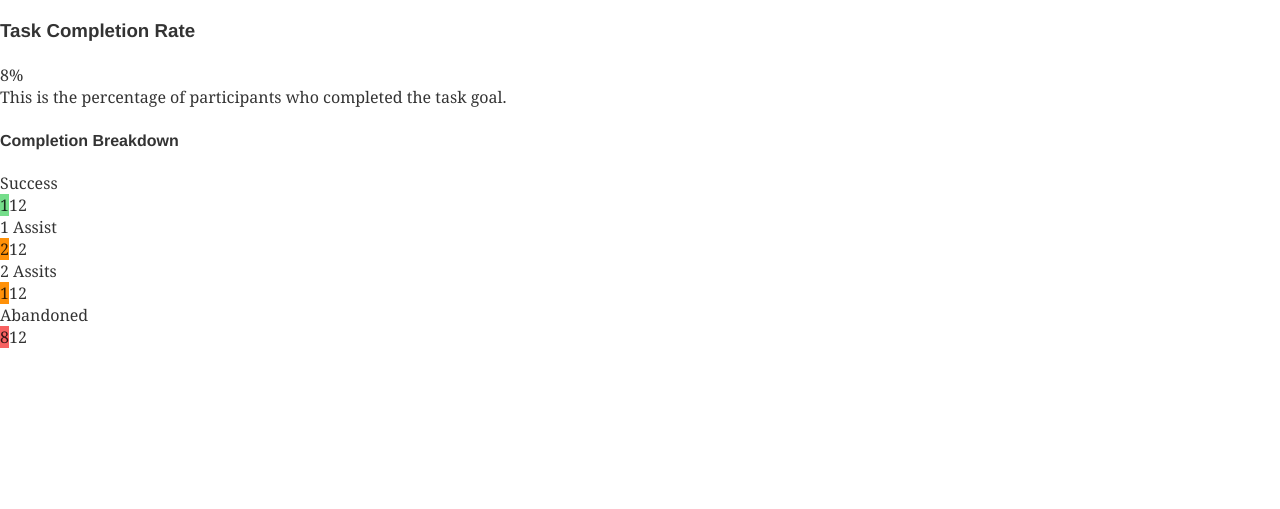
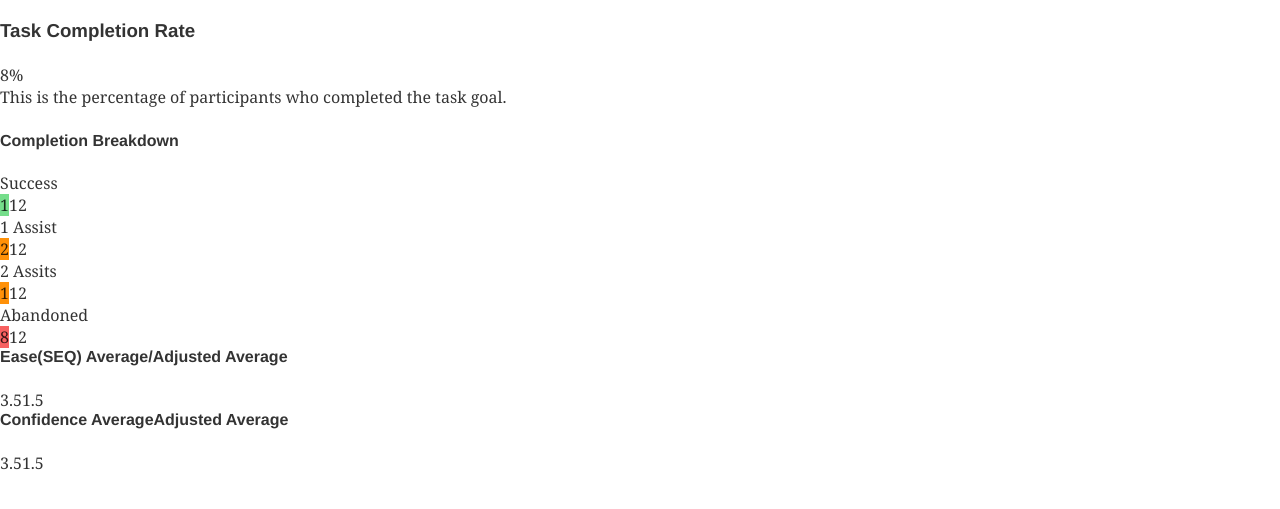
Before and after one commit to chikeorjih/usabilitylab, a Gatsby site: page /tasks/hmsa-path-to-app in a window 1280 px wide. Shown: the part 83-592 px from the top of the page. Built offline with nearby package versions, Linux system fonts and the light colour scheme; Gatsby itself is replaced by a stand-in of ours; what typography-theme-fairy-gates would draw is missing.

Commit message:
added seq and confidence to task page

```diff
--- a/src/pages/tasks/hmsa-path-to-app.js
+++ b/src/pages/tasks/hmsa-path-to-app.js
@@ -39,5 +39,19 @@ export default () => (
                 </span>
             </div>
         </section>
+        <section>
+            <div className="seq-confidence">
+                <div className="seq">
+                    <h4>Ease(SEQ) Average/<span>Adjusted Average</span></h4>
+                    <span>3.5</span>
+                    <span>1.5</span>
+                </div>
+                <div className="confidence">
+                    <h4>Confidence Average<span>Adjusted Average</span></h4>
+                    <span>3.5</span>
+                    <span>1.5</span>
+                </div>
+            </div>
+        </section>
     </div>
 );
```
